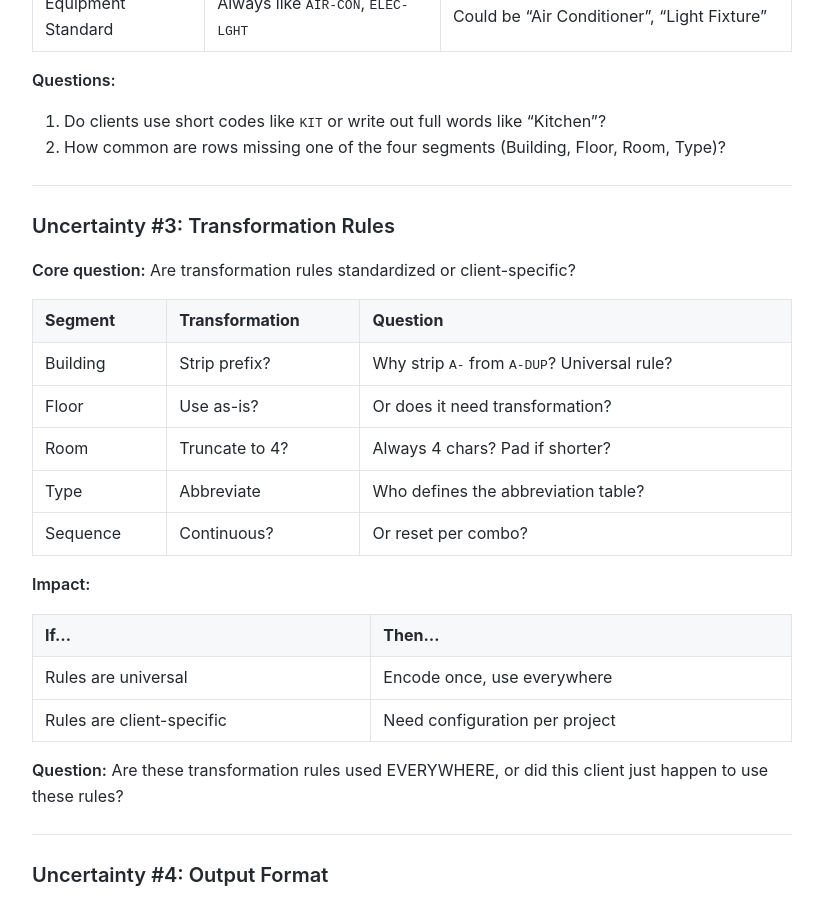
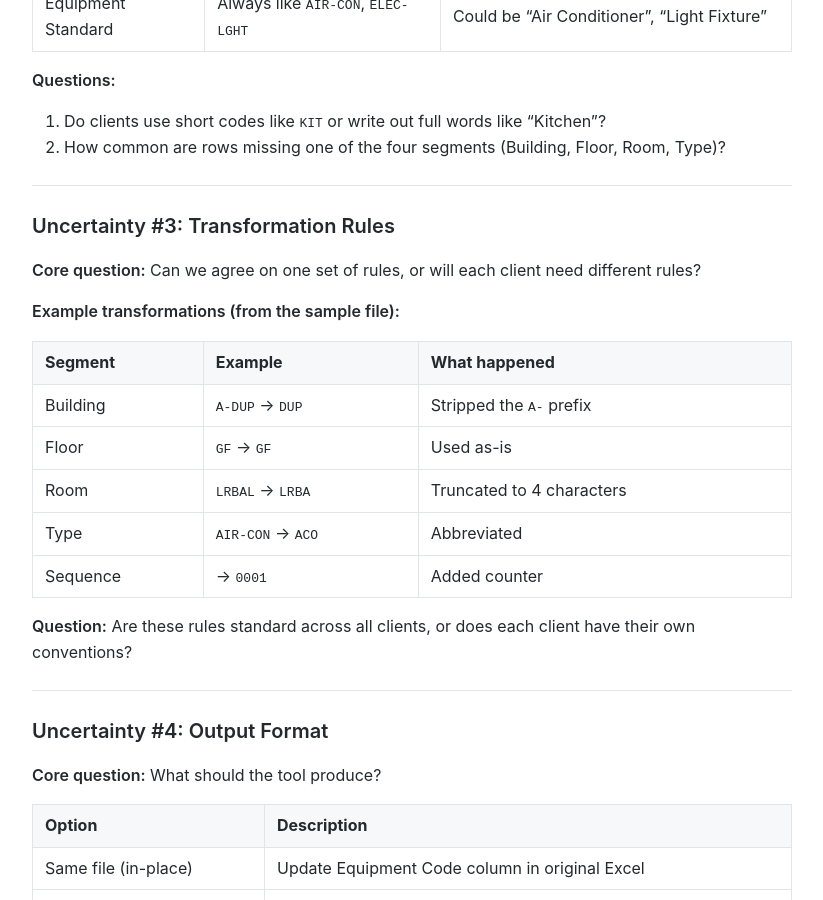
Before and after one commit to MariusWilsch/public-wilsch-ai-pages, a Jekyll site: the page built from project/archibus-fm-assistant/asset-code-generator-design.md, in a window 1280 px wide and 900 px high, scrolled down 3118 px. Shown: the whole window, without its empty margins (228-1051 px from the left). Built offline with Jekyll 4.4.1, drawn with Linux system fonts in a browser that asks for light colours; our own code applies the rules of GitHub Pages for plain Markdown files.

Commit message:
Sync from hippocampus 2026-01-25

```diff
--- a/project/archibus-fm-assistant/asset-code-generator-design.md
+++ b/project/archibus-fm-assistant/asset-code-generator-design.md
@@ -117,24 +117,19 @@ with raw data            2. Transform each segment          Equipment Codes
 
 ### Uncertainty #3: Transformation Rules
 
-**Core question:** Are transformation rules standardized or client-specific?
+**Core question:** Can we agree on one set of rules, or will each client need different rules?
 
-| Segment | Transformation | Question |
-|---------|---------------|----------|
-| Building | Strip prefix? | Why strip `A-` from `A-DUP`? Universal rule? |
-| Floor | Use as-is? | Or does it need transformation? |
-| Room | Truncate to 4? | Always 4 chars? Pad if shorter? |
-| Type | Abbreviate | Who defines the abbreviation table? |
-| Sequence | Continuous? | Or reset per combo? |
+**Example transformations (from the sample file):**
 
-**Impact:**
+| Segment | Example | What happened |
+|---------|---------|---------------|
+| Building | `A-DUP` → `DUP` | Stripped the `A-` prefix |
+| Floor | `GF` → `GF` | Used as-is |
+| Room | `LRBAL` → `LRBA` | Truncated to 4 characters |
+| Type | `AIR-CON` → `ACO` | Abbreviated |
+| Sequence | → `0001` | Added counter |
 
-| If... | Then... |
-|-------|---------|
-| Rules are universal | Encode once, use everywhere |
-| Rules are client-specific | Need configuration per project |
-
-**Question:** Are these transformation rules used EVERYWHERE, or did this client just happen to use these rules?
+**Question:** Are these rules standard across all clients, or does each client have their own conventions?
 
 ---
 
```
